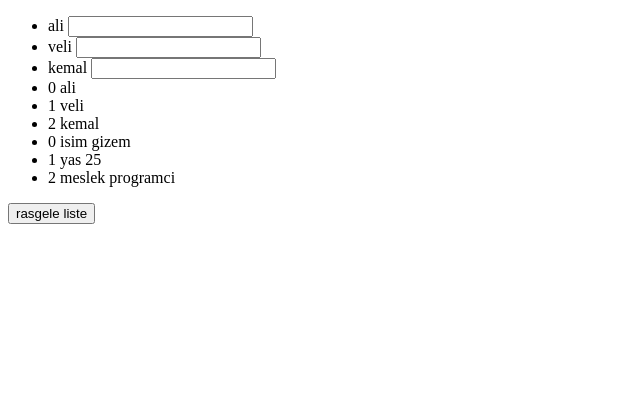
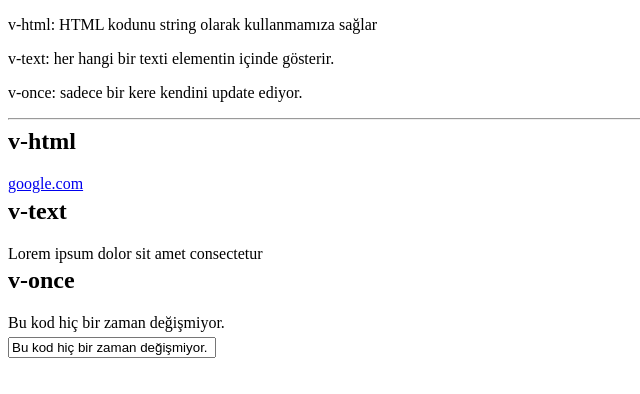
Before and after one commit to ucarkadir/vue-js, a plain HTML site: page e1_Vuejs_in_yapi_taslari/6_v_html_v_once_v_text/index.html in a window 1280 px wide. Shown: the whole page, without its empty margins (0-640 px from the left). Drawn offline with nearby package versions, Linux system fonts and the light colour scheme.

Commit message:
v-html-reacktivity

```diff
--- a/e1_Vuejs_in_yapi_taslari/6_v_html_v_once_v_text/app.js
+++ b/e1_Vuejs_in_yapi_taslari/6_v_html_v_once_v_text/app.js
@@ -1,16 +1,8 @@
 new Vue({
-  el: '#app',
-  data: {
-    liste: ['ali', 'veli', 'kemal'],
-    arkadasim: {
-      isim: 'gizem',
-      yas: 25,
-      meslek: 'programci'
-    }
-  },
-  methods: {
-    rasgeleliste() {
-      this.liste = this.liste.sort(() => Math.random() - 0.5)
-    }
+  el:"#app",
+  data:{
+    text1: '<a href="https://google.com">google.com</a>',
+    text2: 'Lorem ipsum dolor sit amet consectetur  ',
+    text3: 'Bu kod hiç bir zaman değişmiyor.'
   }
 })
--- a/e1_Vuejs_in_yapi_taslari/6_v_html_v_once_v_text/index.html
+++ b/e1_Vuejs_in_yapi_taslari/6_v_html_v_once_v_text/index.html
@@ -7,26 +7,35 @@
     <title>Document</title>
     <script src="https://cdn.jsdelivr.net/npm/vue/dist/vue.js"></script>
 
+    <style>
+      h2{
+        margin-top: 0.2em;
+      }
+      input{
+        margin-top: 5px;
+        width: 200px;
+      }
+    </style>
   </head>
   <body>
     <div id="app">
-      <ul>
-        <li v-for="arkadasim in liste" v-bind:key="arkadasim" >
-          {{arkadasim}}
-          <input type="text" />
-        </li>
+      <p>v-html: HTML kodunu string olarak kullanmamıza sağlar</p>
+      <p>v-text: her hangi bir texti elementin içinde gösterir.</p>
+      <p>v-once: sadece bir kere kendini update ediyor.</p>
 
-        <li v-for="(arkadasim, i) in liste" >
-        {{i}} {{arkadasim}}
-      </li>
+      <hr>
 
-      <li v-for="(ozellik, key, index) in arkadasim">
-        {{index}}
-        {{key}}
-        {{ozellik}}
-      </li>
-    </ul>
-    <button v-on:click='rasgeleliste'>rasgele liste</button>
+      <h2>v-html</h2>
+      <div v-html='text1'></div>
+
+      <h2>v-text</h2>
+      <div v-text='text2'></div>
+
+      <h2>v-once</h2>
+      <div v-once>
+        {{text3}}
+      </div>
+      <input type="text" v-model="text3">
   </div>
   <script src="./app.js" ></script>
 </body>
```
Also changed, not shown: e1_Vuejs_in_yapi_taslari/7_reactivity/app.js (added, +15 -0 lines), e1_Vuejs_in_yapi_taslari/7_reactivity/change-app.js (added, +15 -0 lines), e1_Vuejs_in_yapi_taslari/7_reactivity/change-text-value.html (added, +26 -0 lines), e1_Vuejs_in_yapi_taslari/7_reactivity/index.html (added, +40 -0 lines).
